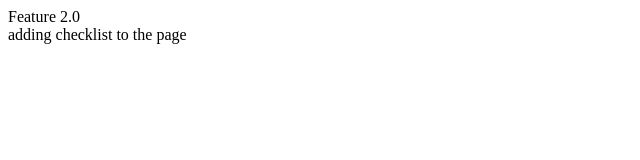
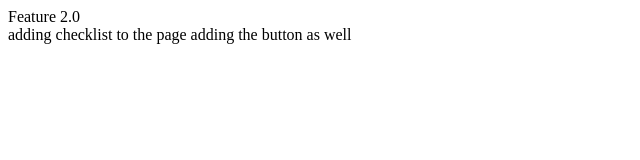
Before and after one commit to mruna297/NewFile, a plain HTML site: page LoginPage.html in a window 1280 px wide. Shown: the whole page, without its empty margins (0-640 px from the left). Drawn offline with Linux system fonts and the light colour scheme.

```diff
--- a/LoginPage.html
+++ b/LoginPage.html
@@ -7,7 +7,7 @@
 <body>
   Feature 2.0
   <br>
-adding checklist to the page
+adding checklist to the page  adding the button as well
  </br>
 </body>
 </html>
```
